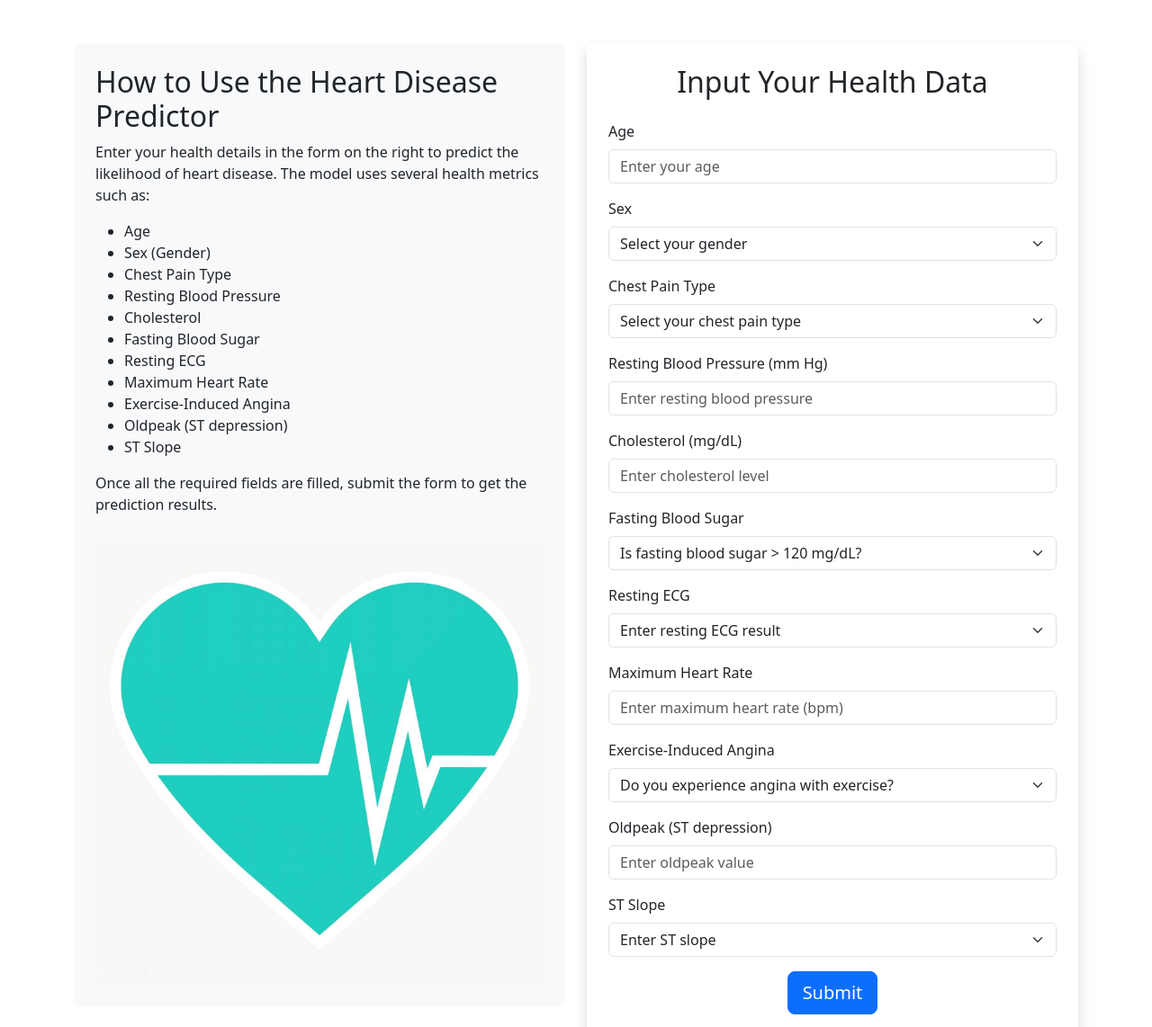
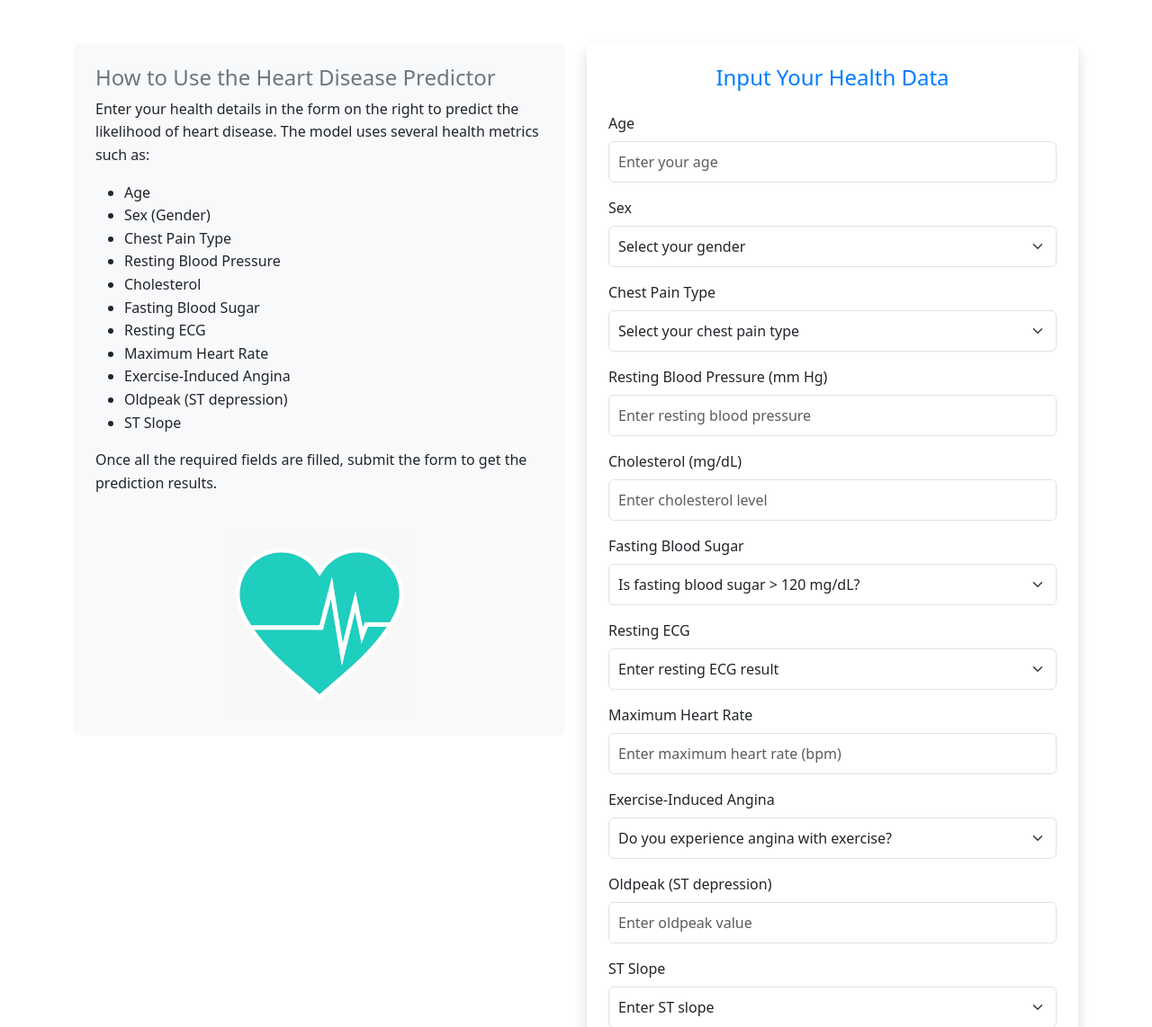
Before and after one commit to eric-h-123/flask-heart-app, a Flask app: page / in a window 1280 px wide. Shown: the top 1142 px of the page at 90% size. Run offline with Flask 3, Linux system fonts and the light colour scheme; parts of the project's set-up code (start-up, migrations or seed data) failed here and were passed over.

Commit message:
Updated CSS and HTML to improve layout and fix image display issues

```diff
--- a/heart_app_copy/static/css/style_demo_1.css
+++ b/heart_app_copy/static/css/style_demo_1.css
@@ -1,7 +1,5 @@
-
 
 .info-section {
-    max-height: 400px; /* Set max height to limit the size */
     overflow-y: auto;  /* Enable scrolling for the text */
     background-color: #f8f9fa;
 }
@@ -15,6 +13,21 @@
     font-size: 1.5rem;
     color: #6c757d;
 }
+
+.image-container {
+    display: flex;
+    justify-content: center;
+    padding-top: 20px;
+}
+
+.image-container img {
+    width: auto;
+    max-width: 100%;
+    height: auto;
+    max-height: none; /* Remove any height constraint */
+    object-fit: contain; /* Ensures the image scales without distortion */
+}
+
 
 .form-section {
     background-color: #fff;
--- a/heart_app_copy/templates/demo1.html
+++ b/heart_app_copy/templates/demo1.html
@@ -6,11 +6,10 @@
     <title>Heart Disease Prediction</title>
     <!-- Bootstrap 5 CSS -->
     <link href="https://cdn.jsdelivr.net/npm/bootstrap@5.3.0-alpha1/dist/css/bootstrap.min.css" rel="stylesheet">
-    <link rel="stylesheet" href="{{ url_for('static', filename='style_demo_1.css') }}">
+    <link rel="stylesheet" href="{{ url_for('static', filename='css/style_demo_1.css') }}">
 
 </head>
 <body>
-
     <div class="container py-5">
         <div class="row">
             <!-- Left Column: Info Section -->
@@ -39,9 +38,11 @@
                             Once all the required fields are filled, submit the form to get the prediction results.
                         </p>
                     </div>
-                    <!-- Image below text -->
+                    <!-- Move the image outside of the scrollable content -->
                     <div class="mt-4 text-center">
-                        <img src="{{ url_for('static', filename='images/heart_turqoise.jpg') }}" alt="Heart Health" class="img-fluid rounded">
+                        <div class="image-container">
+                            <img src="{{ url_for('static', filename='images/heart_turqoise.jpg') }}" alt="Heart Health" class="img-fluid rounded">
+                        </div>
                     </div>
                 </div>
             </div>
```
